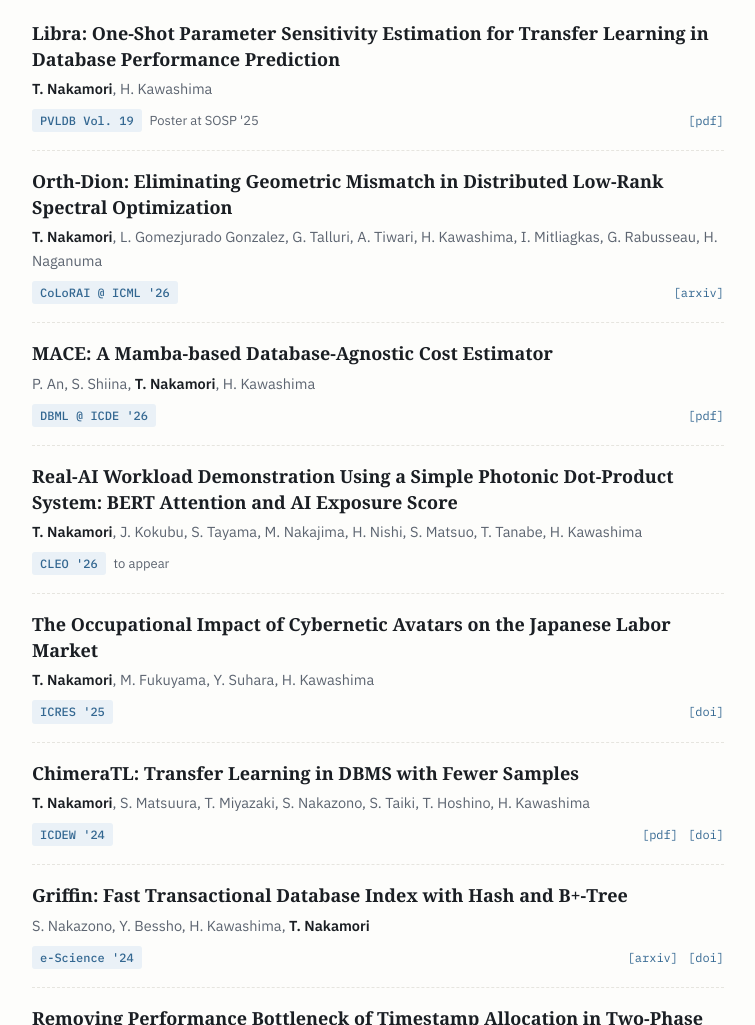
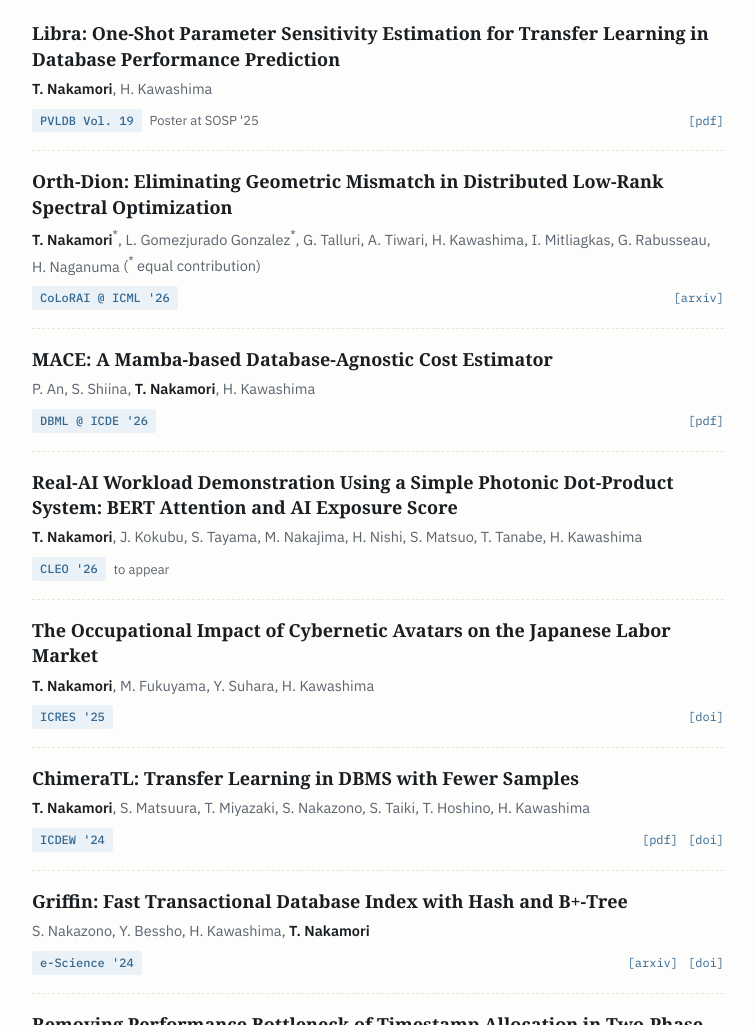
Before and after one commit to Tatzhiro/Tatzhiro.github.io, a plain HTML site: page index.html in a window 1280 px wide. Shown: the part 1500-2525 px from the top of the page, without its empty margins (262-1017 px from the left). Drawn offline with Linux system fonts and the light colour scheme; a web font is replaced by a local one.

Commit message:
Update authors section with equal contribution note

```diff
--- a/index.html
+++ b/index.html
@@ -409,7 +409,7 @@
 
     <div class="pub">
       <div class="pub-title">Orth-Dion: Eliminating Geometric Mismatch in Distributed Low-Rank Spectral Optimization</div>
-      <div class="pub-authors"><b>T. Nakamori</b>, L. Gomezjurado Gonzalez, G. Talluri, A. Tiwari, H. Kawashima, I. Mitliagkas, G. Rabusseau, H. Naganuma</div>
+      <div class="pub-authors"><b>T. Nakamori</b><sup>*</sup>, L. Gomezjurado Gonzalez<sup>*</sup>, G. Talluri, A. Tiwari, H. Kawashima, I. Mitliagkas, G. Rabusseau, H. Naganuma <span style="color:var(--muted)">(<sup>*</sup> equal contribution)</span></div>
       <div class="pub-foot">
         <span class="venue">CoLoRAI @ ICML '26</span>
         <div class="pub-links">
```
